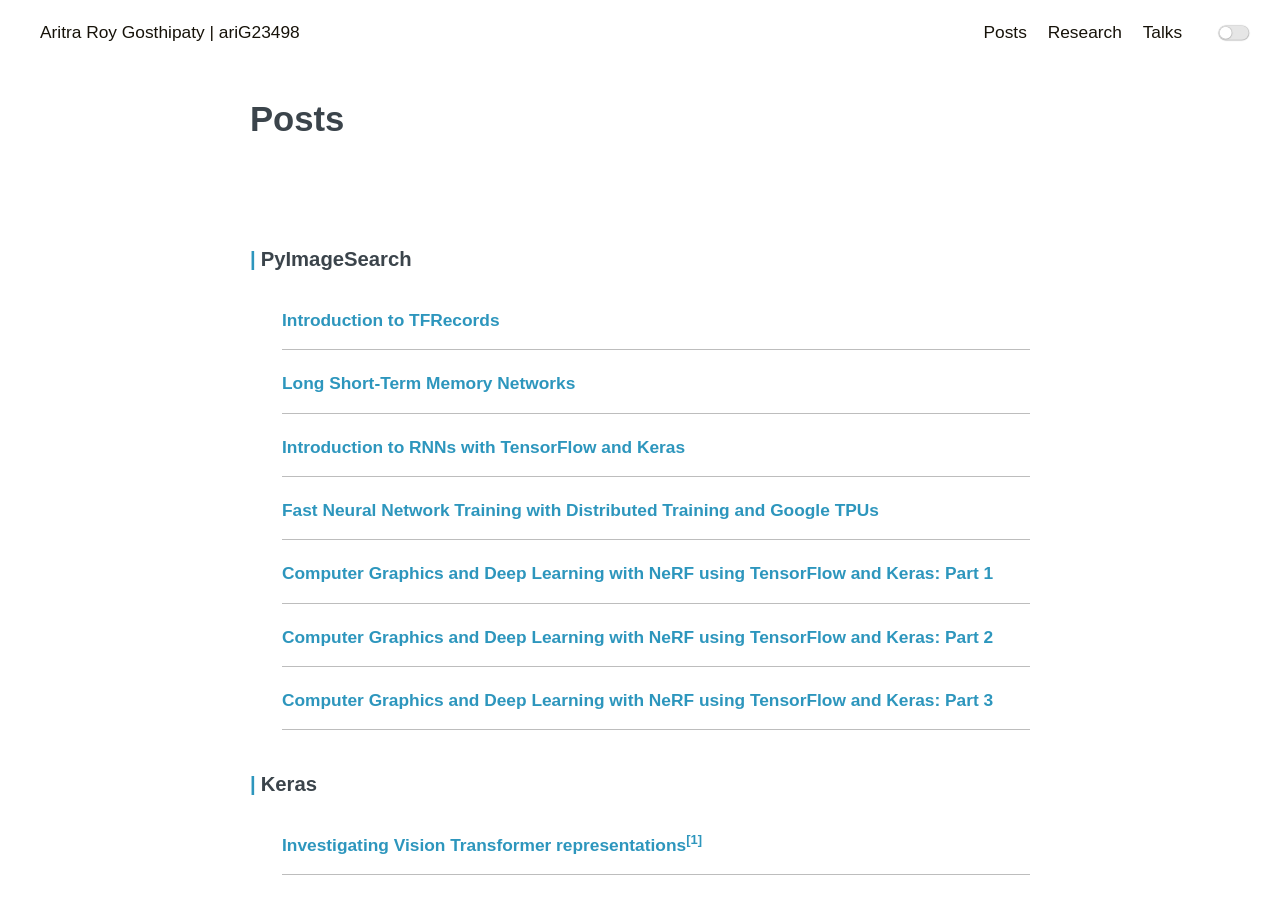
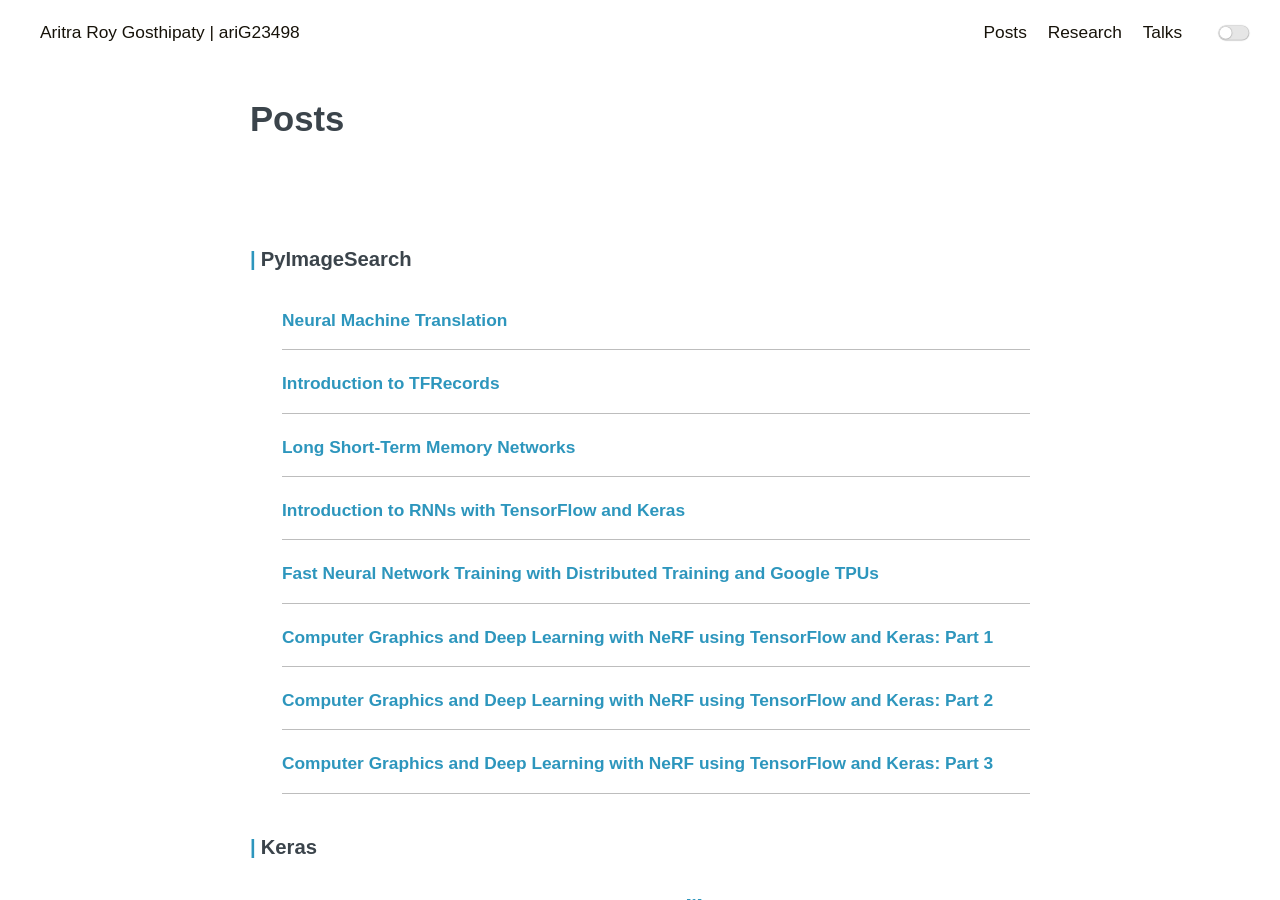
Before and after one commit to ariG23498/ariG23498.github.io, a Jekyll site: the page built from blogs.md, in a window 1280 px wide and 900 px high. Built offline with Jekyll 4.4.1, drawn with Linux system fonts in a browser that asks for light colours.

Commit message:
Update blogs.md

```diff
--- a/blogs.md
+++ b/blogs.md
@@ -9,6 +9,9 @@ permalink: /posts
     <div class="post-wrap archive">
 
         <h3>PyImageSearch</h3>
+        <article class="archive-item">
+                <a class="archive-item-link" href="https://pyimagesearch.com/2022/08/15/neural-machine-translation/" target="_blank" rel="noopener noreferrer">Neural Machine Translation</a>
+        </article>
         <article class="archive-item">
                 <a class="archive-item-link" href="https://pyimagesearch.com/2022/08/08/introduction-to-tfrecords/" target="_blank" rel="noopener noreferrer">Introduction to TFRecords</a>
         </article>
```
